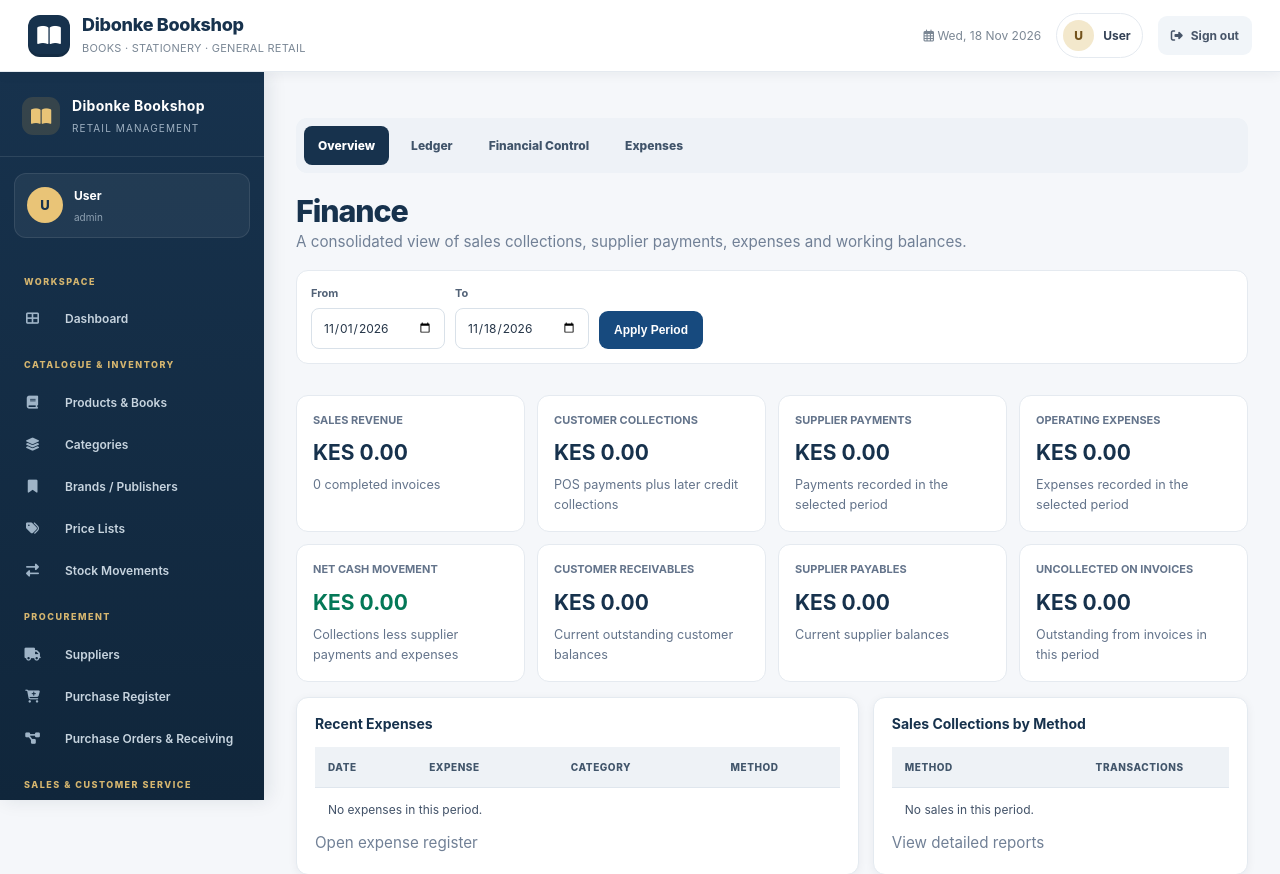
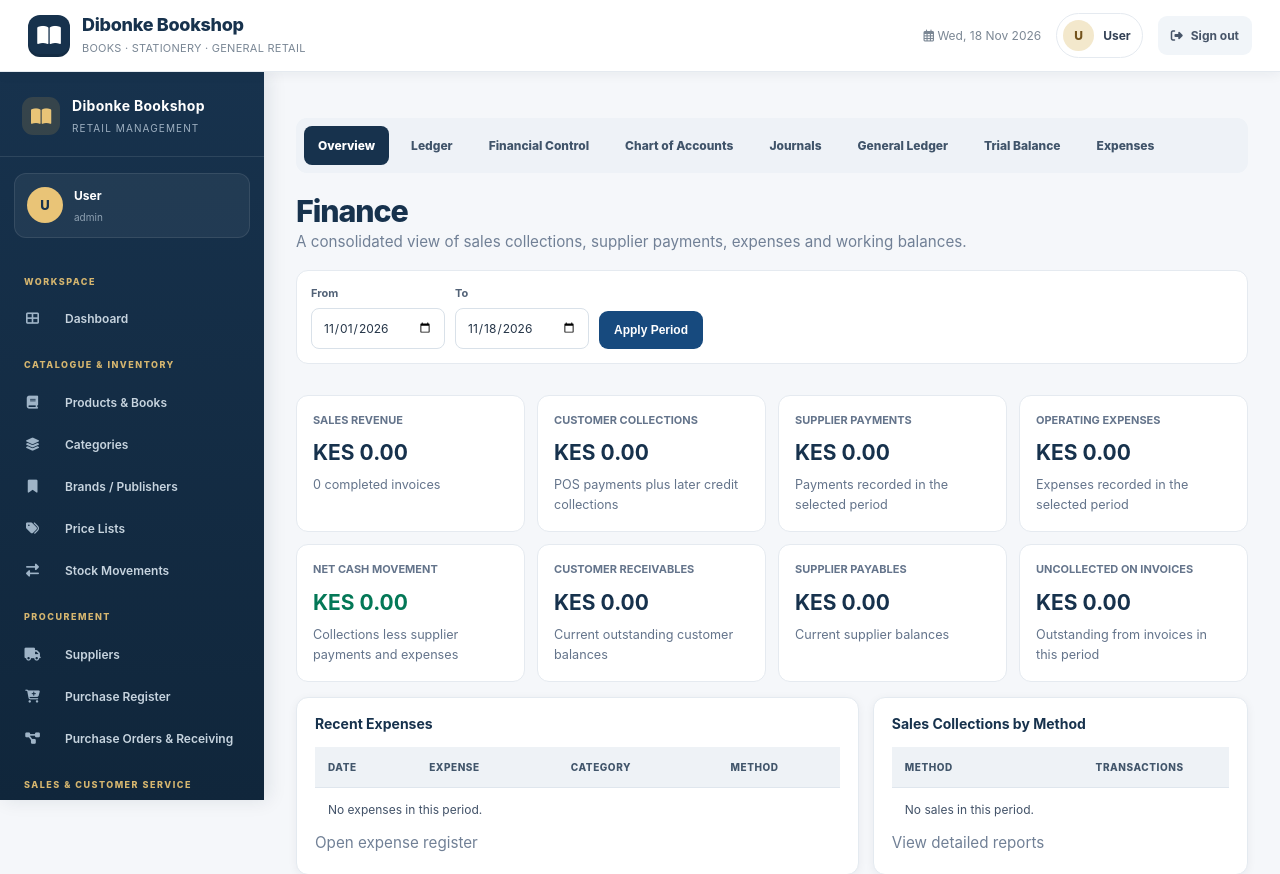
Before and after one commit to benjahwambua/Dibonke_bookshop, a PHP site: page /modules/finance/index.php in a window 1280 px wide. Shown: the top 874 px of the page. Run offline with PHP 8.4, Linux system fonts and the light colour scheme; the visitor is signed in with stand-in values (Sample User, id 1); data that the repository does not hold is empty.

Commit message:
Link accounting reports from Finance overview

```diff
--- a/modules/finance/index.php
+++ b/modules/finance/index.php
@@ -38,6 +38,10 @@ require_once __DIR__.'/../../includes/sidebar.php';
 <a class="active" href="<?=BASE_URL?>/modules/finance/index.php">Overview</a>
 <a href="<?=BASE_URL?>/modules/finance/ledger.php">Ledger</a>
 <a href="<?=BASE_URL?>/modules/finance/control.php">Financial Control</a>
+<a href="<?=BASE_URL?>/modules/finance/chart_of_accounts.php">Chart of Accounts</a>
+<a href="<?=BASE_URL?>/modules/finance/journals.php">Journals</a>
+<a href="<?=BASE_URL?>/modules/finance/general_ledger.php">General Ledger</a>
+<a href="<?=BASE_URL?>/modules/finance/trial_balance.php">Trial Balance</a>
 <a href="<?=BASE_URL?>/modules/expenses/index.php">Expenses</a>
 </nav>
 <div class="finance-head"><div><h1>Finance</h1><p class="muted">A consolidated view of sales collections, supplier payments, expenses and working balances.</p></div></div>
```
